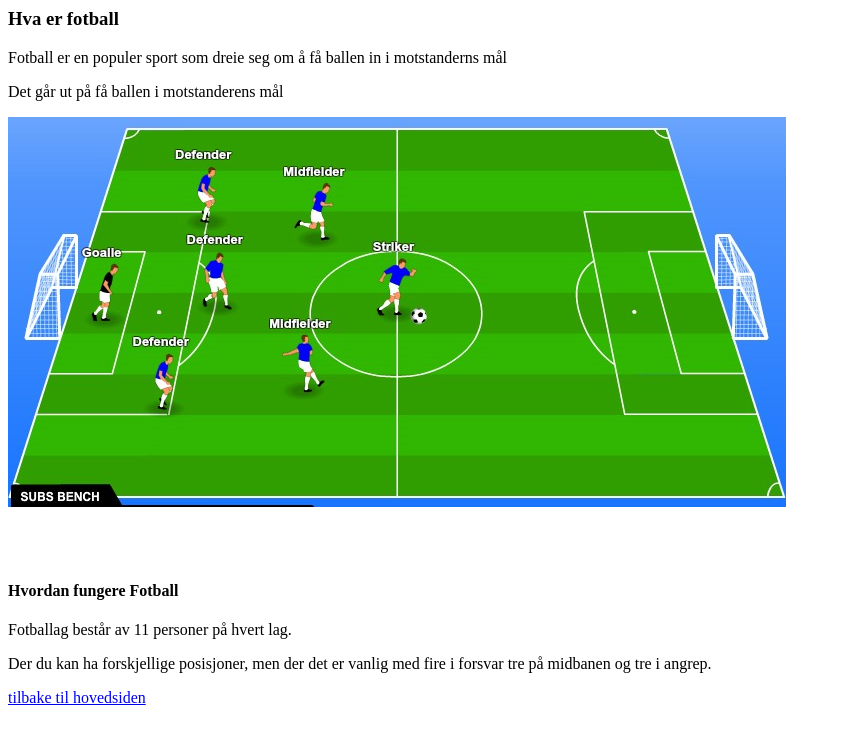
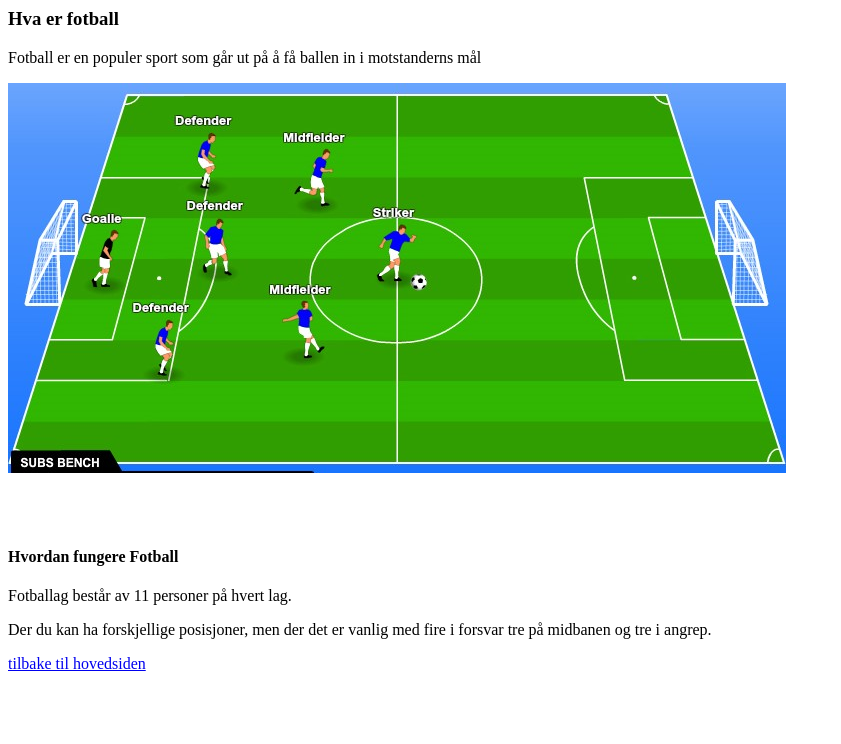
Before and after one commit to Gruppa1/hvordan-lage-en-nettside, a plain HTML site: page index.html in a window 1280 px wide. Shown: the whole page, without its empty margins (0-841 px from the left). Drawn offline with Linux system fonts and the light colour scheme.

Commit message:
Update index.html

```diff
--- a/index.html
+++ b/index.html
@@ -1,7 +1,7 @@
 <div>
 <h3> Hva er fotball</h3>
-<p>Fotball er en populer sport som dreie seg om å få ballen in i motstanderns mål</p>
-<p> Det går ut på få ballen i motstanderens mål</p>
+<p>Fotball er en populer sport som går ut på å få ballen in i motstanderns mål</p>
+
 
 
 <img src="https://raw.githubusercontent.com/Gruppa1/hvordan-lage-en-nettside/gh-pages/bilde/fotball.PNG">
```
